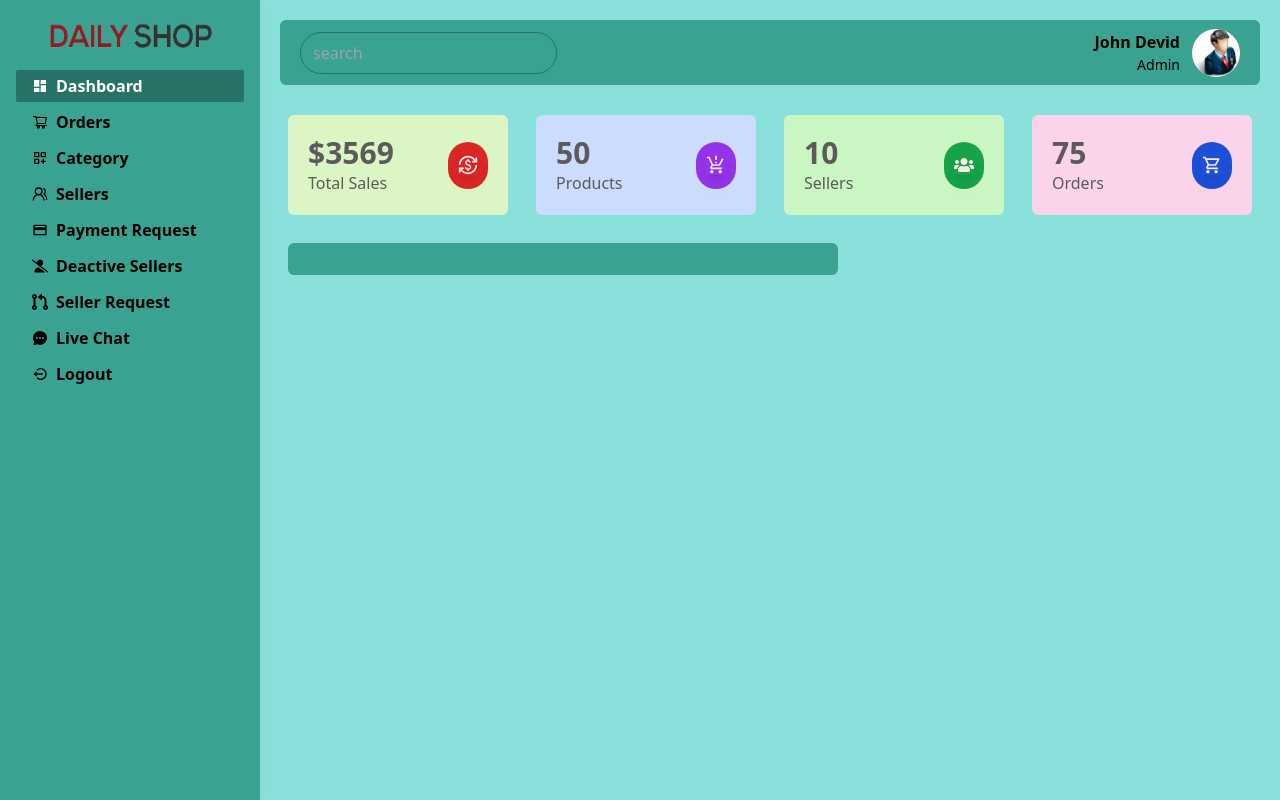
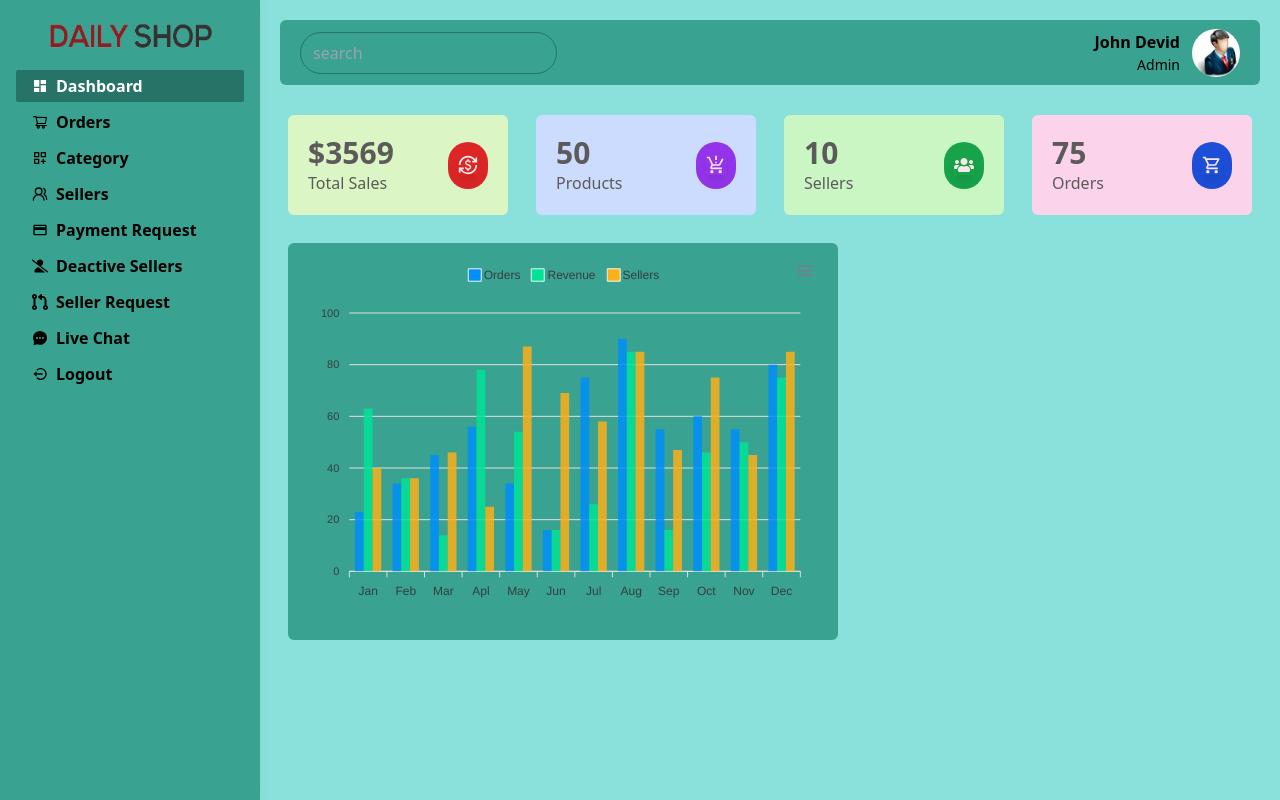
Before and after one commit to Atik2788/e-commerce-project-dashboard, a React (Create React App) app: page /admin/dashboard in a window 1280 px wide. Built offline with nearby package versions, Linux system fonts and the light colour scheme.

Commit message:
done admin dashboard chart

```diff
--- a/src/views/admin/AdminDashboard.jsx
+++ b/src/views/admin/AdminDashboard.jsx
@@ -1,20 +1,15 @@
 import React from 'react';
 import AdminDashboardHeader from './AdminDashboardHeader';
+import AdminDashboardChart from './AdminDashboardChart';
+
+const AdminDashboard = () => {
 
 
-
-const AdminDashboard = () => {
     return (
         <div className='px-2 md:px-7 py-5'>
           <AdminDashboardHeader/>
+          <AdminDashboardChart/>
 
-          <div className='w-full flex flex-wrap mt-7'>
-            <div className="w-full lg:w-7/12 lg:pr-3 ">
-              <div className='w-full bg-[#39a290] p-4 rounded-md '>
-
-              </div>
-            </div>
-          </div>
 
 
         </div>
--- /dev/null
+++ b/src/views/admin/AdminDashboardChart.jsx
@@ -0,0 +1,81 @@
+import Chart from 'react-apexcharts';
+
+const AdminDashboardChart = () => {
+
+    const state = {
+        series: [
+          {
+            name: 'Orders',
+            data: [23, 34, 45, 56, 34, 16, 75, 90, 55, 60, 55, 80 ]
+          },
+          {
+            name: 'Revenue',
+            data: [63, 36, 14, 78, 54, 16, 26, 85, 16, 46, 50, 75 ]
+          },
+          {
+            name: 'Sellers',
+            data: [40, 36, 46, 25, 87, 69, 58, 85, 47, 75, 45, 85 ]
+          }
+        ],
+        options: {
+          color: ['#181ee8', '#181ee8'],
+          plotOptions: {
+            radius: 30
+          },
+          charts: {
+            background: 'transparent',
+            foreColor:  '#d0d2d6'
+          },
+          dataLabels: {
+            enabled: false
+          },
+          strock: {
+            show: true,
+            curve: ['smooth', 'straight', 'stepline'],
+            line: 'butt',
+            colors: '#f0f0f0',
+            width: .5,
+            dashArray: 0
+          },
+          xaxis: {
+            categories: ["Jan", "Feb", "Mar", "Apl", "May", "Jun", "Jul", "Aug", "Sep", "Oct", "Nov", "Dec"]
+          },
+          legend: {
+            position: 'top'
+          },
+          responsive: [
+            {
+                breakpoint: 565,
+                yaxis: {
+                    categories: ["Jan", "Feb", "Mar", "Apl", "May", "Jun", "Jul", "Aug", "Sep", "Oct", "Nov", "Dec"]
+                  },
+                options: {
+                    plotOptions: {
+                        bar: {
+                            horizontal: true
+                        }
+                      },
+                    chrt: {
+                        height: '550px'
+                    }
+                },
+
+            }
+          ]
+        }
+    }
+
+    return (
+        <div>
+           <div className='w-full flex flex-wrap mt-7'>
+            <div className="w-full lg:w-7/12 lg:pr-3 ">
+              <div className='w-full bg-[#39a290] p-4 rounded-md '>
+                <Chart options={state.options} series={state.series} type='bar' height={350}/>
+              </div>
+            </div>
+          </div>
+        </div>
+    );
+};
+
+export default AdminDashboardChart;
```
